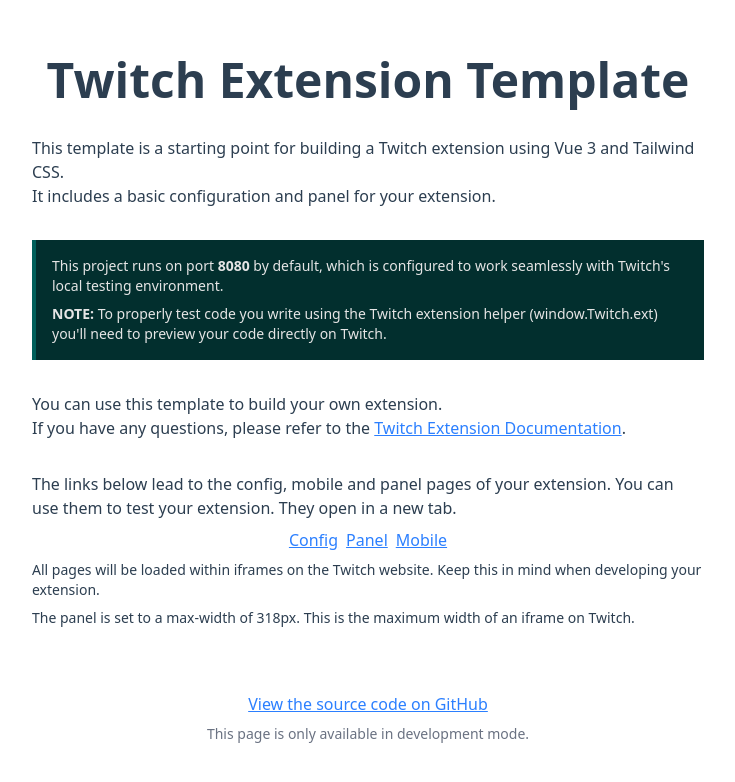
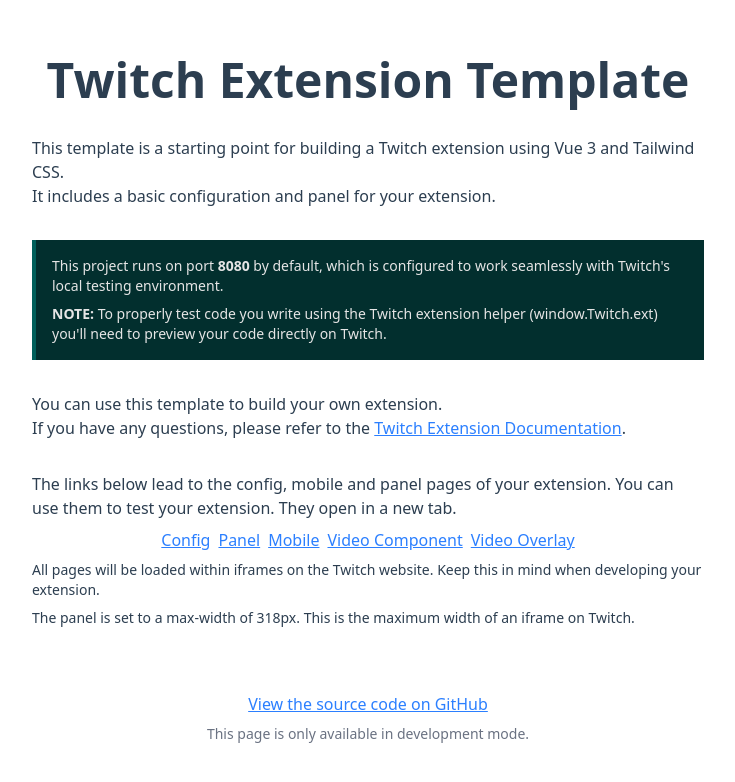
Before and after one commit to bamboechop/vue-twitch-extension, a Vue app: page / in a window 1280 px wide. Shown: the top 782 px of the page, without its empty margins (272-1007 px from the left). Built offline with nearby package versions, Linux system fonts and the light colour scheme.

Commit message:
feat: add navigation links for Video Component and Video Overlay

```diff
--- a/src/App.vue
+++ b/src/App.vue
@@ -19,6 +19,8 @@
         <a class="text-blue-500 underline" href="/config" target="_blank">Config</a>
         <a class="text-blue-500 underline" href="/panel" target="_blank">Panel</a>
         <a class="text-blue-500 underline" href="/mobile" target="_blank">Mobile</a>
+        <a class="text-blue-500 underline" href="/video_component" target="_blank">Video Component</a>
+        <a class="text-blue-500 underline" href="/video_overlay" target="_blank">Video Overlay</a>
       </section>
       <p class="text-sm">All pages will be loaded within iframes on the Twitch website. Keep this in mind when developing your extension.</p>
       <p class="text-sm">The panel is set to a max-width of 318px. This is the maximum width of an iframe on Twitch.</p>
```
